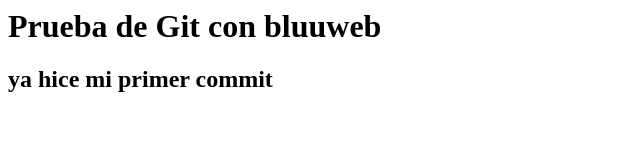
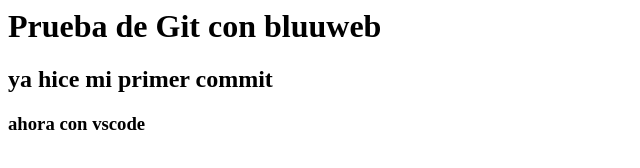
Before and after one commit to mrsadmman/pruebagit, a plain HTML site: page index.html in a window 1280 px wide. Shown: the whole page, without its empty margins (0-640 px from the left). Drawn offline with Linux system fonts and the light colour scheme.

Commit message:
Ahora con vscode

```diff
--- a/index.html
+++ b/index.html
@@ -8,5 +8,6 @@
 <body>
     <h1>Prueba de Git con bluuweb</h1>
     <h2>ya hice mi primer commit</h2>
+    <h3>ahora con vscode</h3>
 </body>
 </html>
```
